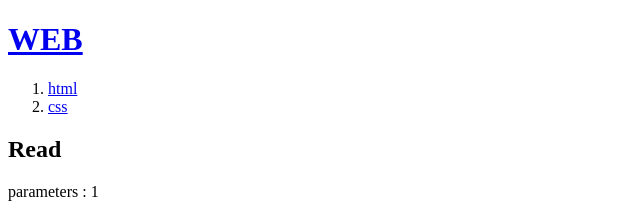
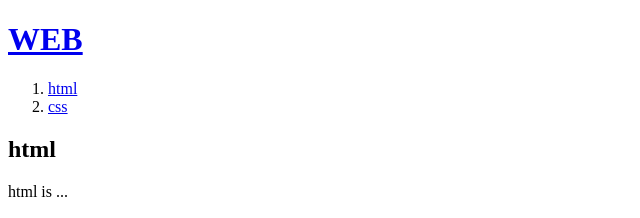
Before and after one commit to namic123/NextJSApp, a Next.js app: page /read/1 in a window 1280 px wide. Shown: the top 218 px of the page, without its empty margins (0-640 px from the left). Built offline with nearby package versions, Linux system fonts and the light colour scheme; data requests are answered from the project's data file.

Commit message:
Read는 사용자와 상호작용하지 않으므로, 서버 컴포넌트에 적합할 수 있다.

```diff
--- a/src/app/read/[id]/page.js
+++ b/src/app/read/[id]/page.js
@@ -1,9 +1,11 @@
-export default function Read(props){
+export default async function Read(props){
+  const resp = await fetch(`http://localhost:9999/topics/${props.params.id}`);
+  const topic = await resp.json();
   return (
     /* URL이 /read/1 ~ /read/1000000 와 같은 경우, read폴더 안에 id폴더 안에 page.js가 들어간다. */
     /* 이때, id는 props.params.id로 불러옴 */
     <>
-    <h2>Read</h2>
-    parameters : {props.params.id}
+    <h2>{topic.title}</h2>
+      {topic.body}
   </>)
 }
```
